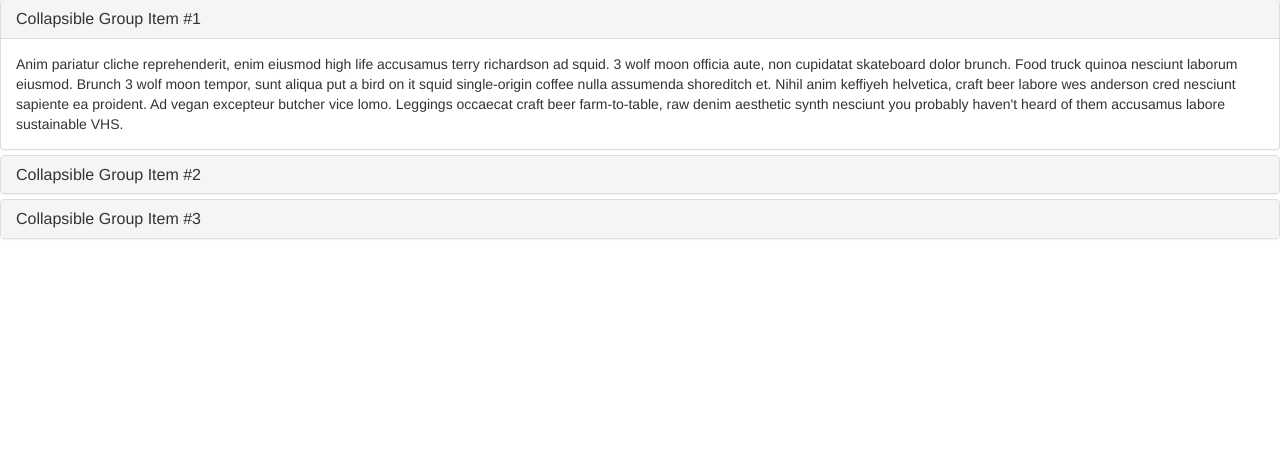
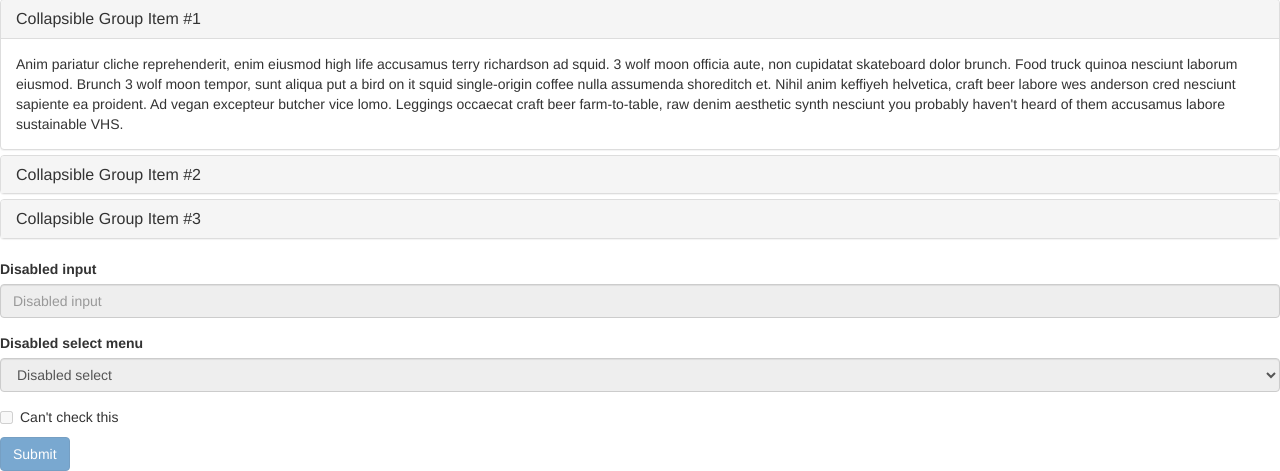
Before and after one commit to euijin-jeong/pratice_js_ajax_git, a Django app: a page that uses django_app/templates/main.html in a window 1280 px wide. Shown: the part 1009-1480 px from the top of the page. Before the commit the page ends 1248 px from the top, so only its background shows below. Run offline with Django 3.2, Linux system fonts and the light colour scheme; some libraries are stand-ins or nearby versions.

Commit message:
form add euijin

```diff
--- a/django_app/templates/main.html
+++ b/django_app/templates/main.html
@@ -174,6 +174,26 @@
   </div>
 </div>
 
+  <form>
+  <fieldset disabled>
+    <div class="form-group">
+      <label for="disabledTextInput">Disabled input</label>
+      <input type="text" id="disabledTextInput" class="form-control" placeholder="Disabled input">
+    </div>
+    <div class="form-group">
+      <label for="disabledSelect">Disabled select menu</label>
+      <select id="disabledSelect" class="form-control">
+        <option>Disabled select</option>
+      </select>
+    </div>
+    <div class="checkbox">
+      <label>
+        <input type="checkbox"> Can't check this
+      </label>
+    </div>
+    <button type="submit" class="btn btn-primary">Submit</button>
+  </fieldset>
+</form>
 
 <script type="text/javascript">
 
```
